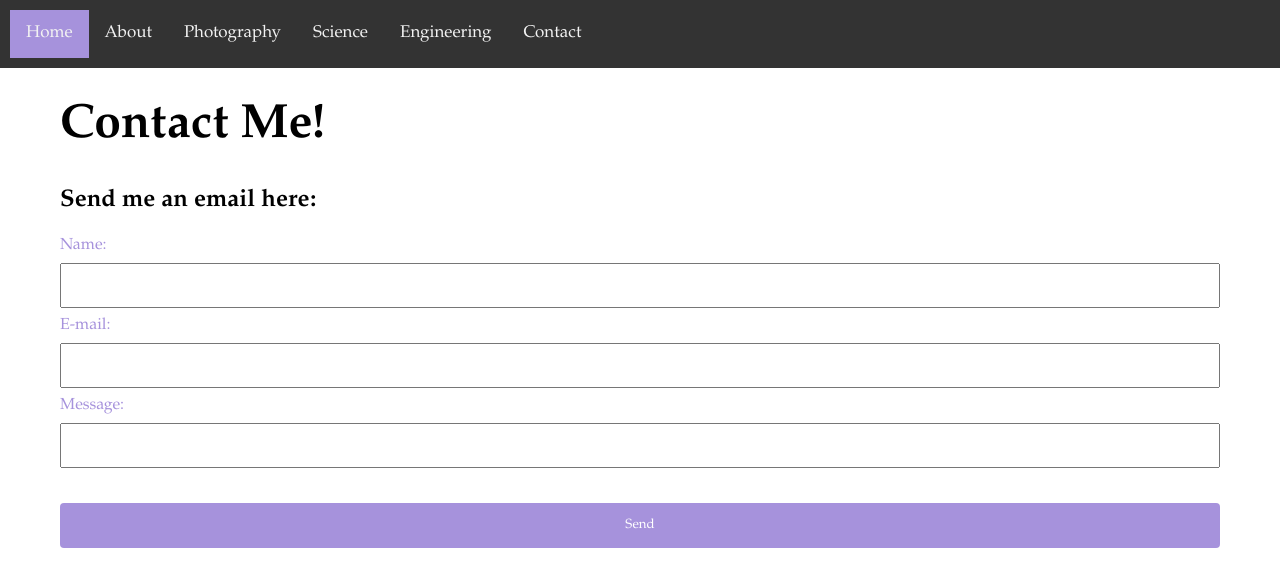
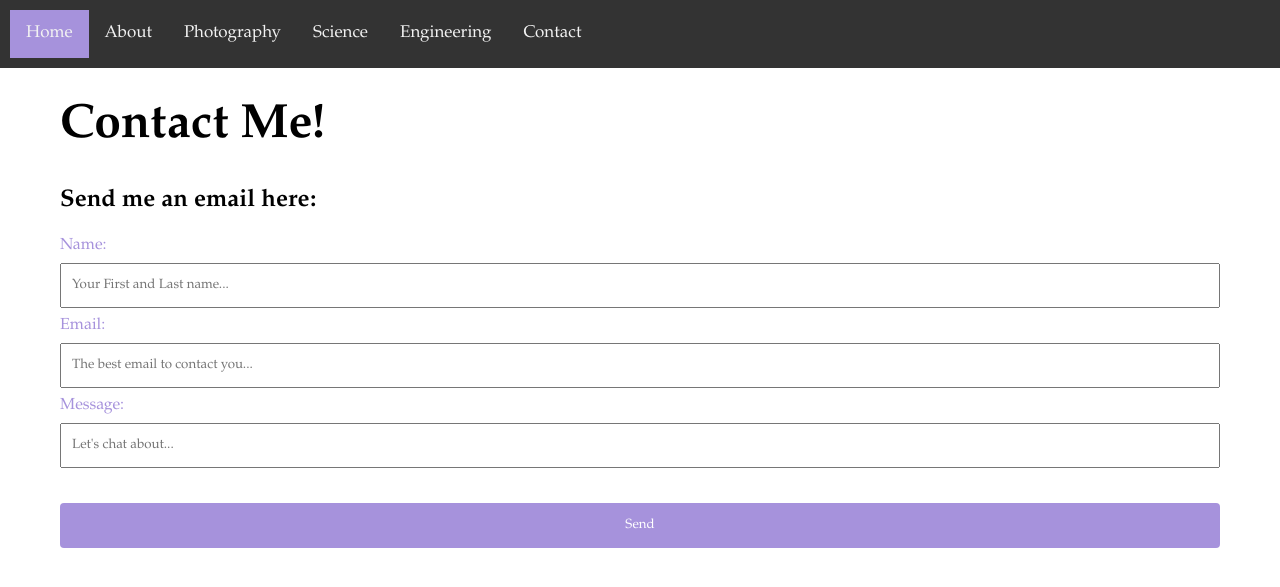
Before and after one commit to echang17/echang17.github.io, a Jekyll site: the page built from contact/index.html, in a window 1280 px wide. Shown: the top 587 px of the page. Built offline with Jekyll 4.4.1, drawn with Linux system fonts in a browser that asks for light colours.

Commit message:
Update index.html

```diff
--- a/contact/index.html
+++ b/contact/index.html
@@ -9,10 +9,10 @@ title: Contact
 
 <form action="mailto:erin.y.chang@gmail.com" method="post" enctype="text/plain">
   <a>Name:</a><br>
-    <input type="text" name="name"><br>
-  <a>E-mail:</a><br>
-    <input type="text" name="mail"><br>
+    <input type="text" name="name" placeholder="Your First and Last name..."><br>
+  <a>Email:</a><br>
+    <input type="text" name="mail" placeholder="The best email to contact you..."><br>
   <a>Message:</a><br>
-    <input type="text" name="message"><br><br>
+    <input type="text" name="message" placeholder="Let's chat about..."><br><br>
 <input type="submit" value="Send">
 </form>
```
